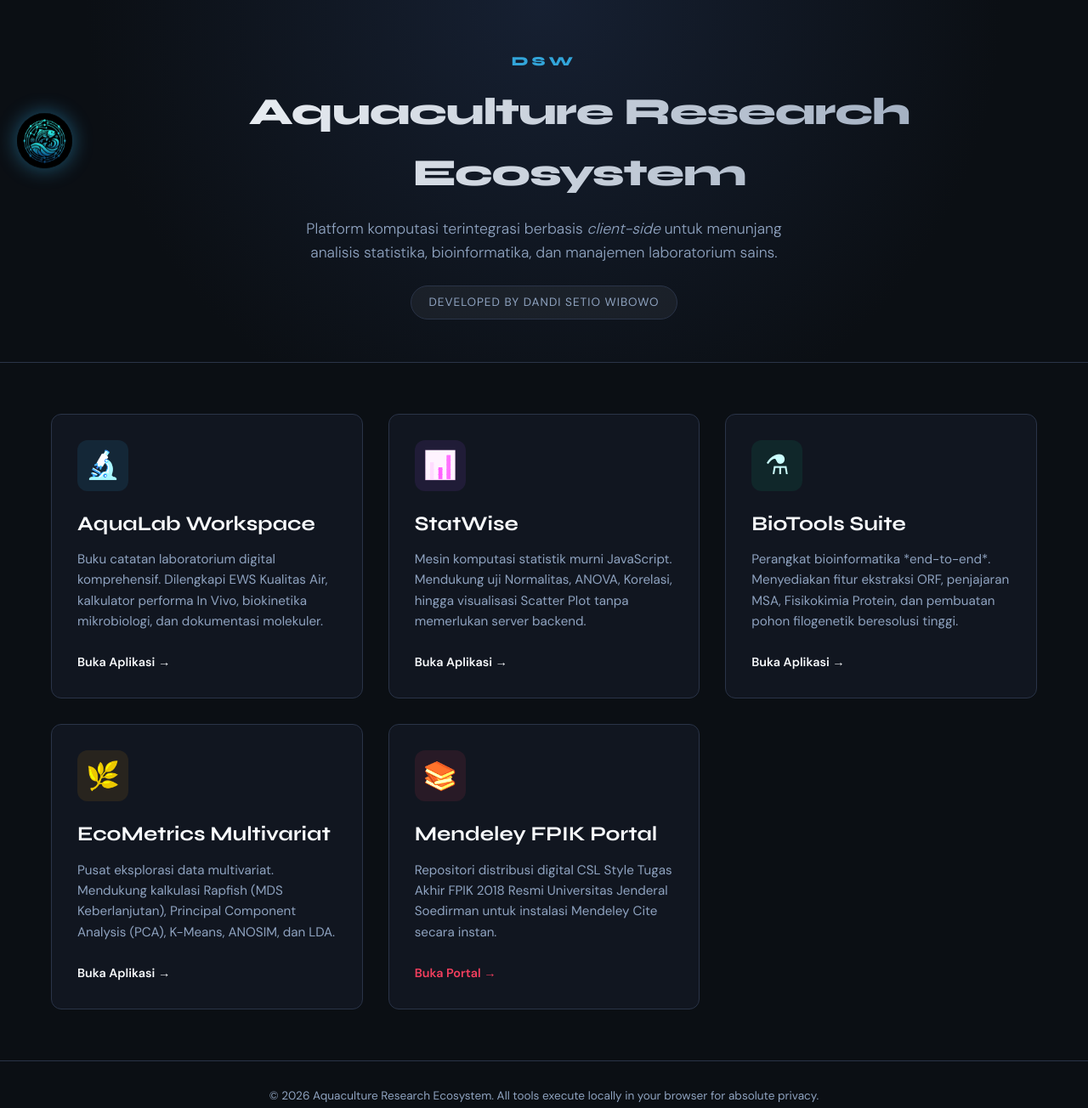
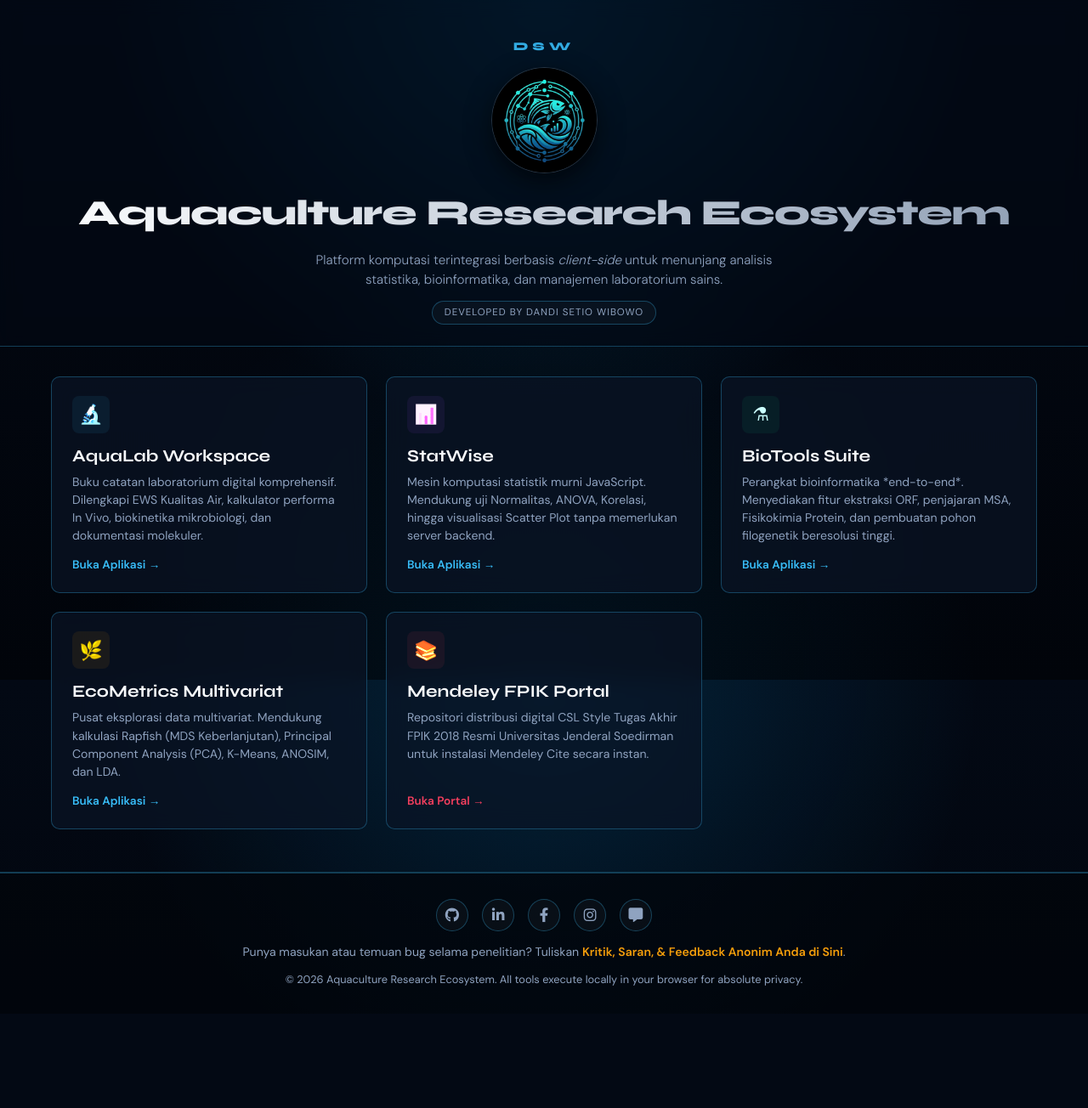
Before and after one commit to dandisw/Aquaculture-Research-Ecosystem, a plain HTML site: page index.html in a window 1280 px wide. Shown: the whole page at 85% size. After the commit the page ends 1193 px from the top, so only its background shows below. Drawn offline with Linux system fonts and the light colour scheme.

Commit message:
Update index.html

```diff
--- a/index.html
+++ b/index.html
@@ -11,12 +11,21 @@
     <meta property="og:image" content="https://dandisw.github.io/Aquaculture-Research-Ecosystem/ARE%20Logo.png">
 
     <link href="https://fonts.googleapis.com/css2?family=Syne:wght@400;600;700;800&family=DM+Sans:wght@300;400;500;600&display=swap" rel="stylesheet">
+    <link rel="stylesheet" href="https://cdnjs.cloudflare.com/ajax/libs/font-awesome/6.4.0/css/all.min.css">
     <style>
         :root {
-            --bg: #0b0f14; --bg-card: #111620; --border: #2a3448;
-            --text-main: #f8fafc; --text-muted: #8fa3c0;
-            --blue: #38bdf8; --purple: #a855f7; --emerald: #10b981;
-            --amber: #f59e0b; --red: #f43f5e;
+            /* Tema Gelap Premium - Nuansa Deep Sea Blue & High Contrast Border */
+            --bg: #030914;
+            --bg-card: rgba(10, 20, 38, 0.7);
+            --border: rgba(56, 189, 248, 0.3);
+            --border-hover: rgba(56, 189, 248, 0.85);
+            --text-main: #f8fafc;
+            --text-muted: #8fa3c0;
+            --blue: #38bdf8;
+            --purple: #a855f7;
+            --emerald: #10b981;
+            --amber: #f59e0b;
+            --red: #f43f5e;
         }
 
         * { box-sizing: border-box; margin: 0; padding: 0; }
@@ -25,43 +34,52 @@
             font-family: 'DM Sans', sans-serif;
             background-color: var(--bg);
             color: var(--text-main);
-            line-height: 1.6;
+            line-height: 1.5;
             display: flex;
             flex-direction: column;
             min-height: 100vh;
+            /* Efek Gradasi Kedalaman Laut Dalam */
+            background-image:
+                radial-gradient(circle at 50% 0%, rgba(2, 132, 199, 0.22) 0%, transparent 50%),
+                radial-gradient(circle at 50% 100%, rgba(3, 105, 161, 0.12) 0%, transparent 50%),
+                linear-gradient(to bottom, #030914, #01040a);
+            background-attachment: fixed;
+            overflow-x: hidden;
         }
 
         /* HEADER / HERO SECTION */
         header {
             text-align: center;
-            padding: 60px 20px 50px;
-            background: radial-gradient(circle at top, #162032 0%, var(--bg) 70%);
-            border-bottom: 1px solid var(--border);
+            padding: 45px 20px 25px;
+            border-bottom: 1.5px solid var(--border);
+            backdrop-filter: blur(10px);
+            -webkit-backdrop-filter: blur(10px);
+            background: rgba(3, 9, 20, 0.5);
         }
 
-        /* Gaya Khusus Penanda DSW Atas Tengah */
         .dsw-top-tag {
             font-family: 'Syne', sans-serif;
-            font-size: 0.95rem;
+            font-size: 0.85rem;
             font-weight: 800;
             text-transform: uppercase;
-            letter-spacing: 4px;
+            letter-spacing: 5px;
             color: var(--blue);
-            margin-bottom: 12px;
-            opacity: 0.85;
+            margin-bottom: 14px;
+            opacity: 0.9;
             display: block;
         }
 
         .hero-title {
             font-family: 'Syne', sans-serif;
-            font-size: 2.8rem;
+            font-size: 2.6rem;
             font-weight: 800;
-            margin-bottom: 15px;
+            margin-bottom: 12px;
             letter-spacing: -1px;
             display: flex;
+            flex-direction: column;
             align-items: center;
             justify-content: center;
-            gap: 18px;
+            gap: 16px;
         }
 
         .title-text {
@@ -70,180 +88,241 @@
             -webkit-text-fill-color: transparent;
         }
 
-        /* Desain Logo Baru Utama dengan Efek Melayang */
+        /* Logo Desain Baru: Simpel, Elegan, Tanpa Animasi Bergerak */
         .main-logo-img {
-            display: inline-block;
+            display: block;
             border-radius: 50%;
-            box-shadow: 0 0 25px rgba(56, 189, 248, 0.45);
-            animation: float 6s ease-in-out infinite;
+            width: 125px;
+            height: 125px;
+            object-fit: cover;
+            /* Border tipis & bayangan presisi mendalam */
+            border: 1px solid rgba(255, 255, 255, 0.15);
+            box-shadow: 0 10px 30px rgba(0, 0, 0, 0.6);
+            transition: transform 0.3s cubic-bezier(0.4, 0, 0.2, 1), border-color 0.3s ease;
         }
 
-        @keyframes float {
-            0% { transform: translateY(0px); }
-            50% { transform: translateY(-8px); }
-            100% { transform: translateY(0px); }
+        /* Respon hover minimalis dan modern */
+        .main-logo-img:hover {
+            transform: scale(1.03);
+            border-color: var(--blue);
         }
 
         .hero-subtitle {
-            font-size: 1.1rem;
+            font-size: 0.95rem;
             color: var(--text-muted);
-            max-width: 600px;
+            max-width: 580px;
             margin: 0 auto;
             font-weight: 300;
         }
 
-        /* Tombol Profil Author */
         .author-badge {
             display: inline-block;
-            margin-top: 25px;
-            padding: 8px 20px;
-            background: rgba(255,255,255,0.05);
+            margin-top: 14px;
+            padding: 4px 14px;
+            background: rgba(255, 255, 255, 0.03);
             border: 1px solid var(--border);
             border-radius: 50px;
-            font-size: 0.85rem;
+            font-size: 0.72rem;
             letter-spacing: 1px;
             color: var(--text-muted);
             text-transform: uppercase;
             text-decoration: none;
-            transition: all 0.3s ease;
+            transition: all 0.25s ease;
         }
         .author-badge:hover {
             color: var(--text-main);
             border-color: var(--blue);
             background: rgba(56, 189, 248, 0.1);
-            transform: translateY(-2px);
-            box-shadow: 0 5px 15px rgba(56, 189, 248, 0.15);
         }
 
         /* MAIN CONTENT & GRID */
         main {
             flex: 1;
-            padding: 60px 20px;
+            padding: 35px 20px 50px;
             max-width: 1200px;
             margin: 0 auto;
             width: 100%;
+            display: flex;
+            align-items: center;
         }
 
         .app-grid {
             display: grid;
-            grid-template-columns: repeat(auto-fit, minmax(300px, 1fr));
-            gap: 30px;
+            grid-template-columns: repeat(auto-fit, minmax(280px, 1fr));
+            gap: 22px;
+            width: 100%;
         }
 
-        /* APP CARDS */
+        /* KOTAK APP CARDS */
         .app-card {
             background: var(--bg-card);
-            border: 1px solid var(--border);
-            border-radius: 12px;
-            padding: 30px;
+            border: 1.5px solid var(--border);
+            border-radius: 10px;
+            padding: 22px 24px;
             text-decoration: none;
             color: inherit;
-            transition: all 0.3s cubic-bezier(0.4, 0, 0.2, 1);
+            transition: all 0.25s cubic-bezier(0.4, 0, 0.2, 1);
             display: flex;
             flex-direction: column;
             position: relative;
             overflow: hidden;
+            backdrop-filter: blur(12px);
+            -webkit-backdrop-filter: blur(12px);
         }
 
         .app-card::before {
             content: '';
             position: absolute;
             top: 0; left: 0; right: 0;
-            height: 4px;
+            height: 3px;
             background: transparent;
-            transition: 0.3s ease;
+            transition: 0.25s ease;
         }
 
         .app-card:hover {
-            transform: translateY(-8px);
-            box-shadow: 0 20px 40px rgba(0,0,0,0.4);
-            border-color: #3a4a68;
+            transform: translateY(-5px);
+            box-shadow: 0 15px 30px rgba(0,0,0,0.6);
+            border-color: var(--border-hover);
+            background: rgba(14, 28, 54, 0.7);
         }
 
         .app-icon {
-            width: 60px;
-            height: 60px;
-            border-radius: 12px;
+            width: 44px;
+            height: 44px;
+            border-radius: 8px;
             display: flex;
             align-items: center;
             justify-content: center;
-            font-size: 32px;
-            margin-bottom: 20px;
-            transition: all 0.3s ease;
+            font-size: 22px;
+            margin-bottom: 12px;
+            transition: all 0.25s ease;
         }
 
         .emoji-filter {
             display: inline-block;
-            transition: filter 0.3s ease, transform 0.3s ease;
+            transition: filter 0.25s ease, transform 0.25s ease;
         }
 
         .app-card:hover .emoji-filter {
-            transform: scale(1.15);
+            transform: scale(1.1);
         }
 
-        /* Pewarnaan Monokromatik Berdasarkan Ekosistem DSW */
-
-        /* Card 1: AquaLab (Cyan/Blue) */
+        /* Filter Warna Emoji Ekosistem DSW */
         .app-card.aqualab:hover::before { background: var(--blue); }
-        .app-card.aqualab .app-icon { background: rgba(56, 189, 248, 0.1); }
+        .app-card.aqualab .app-icon { background: rgba(56, 189, 248, 0.08); }
         .app-card.aqualab .emoji-filter { filter: grayscale(100%) brightness(1.2) sepia(1) hue-rotate(180deg) saturate(5); }
 
-        /* Card 2: StatWise (Purple) */
         .app-card.statwise:hover::before { background: var(--purple); }
-        .app-card.statwise .app-icon { background: rgba(168, 85, 247, 0.1); }
+        .app-card.statwise .app-icon { background: rgba(168, 85, 247, 0.08); }
         .app-card.statwise .emoji-filter { filter: grayscale(100%) brightness(1.2) sepia(1) hue-rotate(250deg) saturate(5); }
 
-        /* Card 3: BioTools (Emerald) */
         .app-card.biotools:hover::before { background: var(--emerald); }
-        .app-card.biotools .app-icon { background: rgba(16, 185, 129, 0.1); }
+        .app-card.biotools .app-icon { background: rgba(16, 185, 129, 0.08); }
         .app-card.biotools .emoji-filter { filter: grayscale(100%) brightness(1.1) sepia(1) hue-rotate(110deg) saturate(4); }
 
-        /* Card 4: EcoMetrics (Amber) */
         .app-card.ecometrics:hover::before { background: var(--amber); }
-        .app-card.ecometrics .app-icon { background: rgba(245, 158, 11, 0.1); }
+        .app-card.ecometrics .app-icon { background: rgba(245, 158, 11, 0.08); }
         .app-card.ecometrics .emoji-filter { filter: grayscale(100%) brightness(1.2) sepia(1) hue-rotate(15deg) saturate(5); }
 
-        /* Card 5: Mendeley Portal (Rose/Red) */
         .app-card.mendeley:hover::before { background: var(--red); }
-        .app-card.mendeley .app-icon { background: rgba(244, 63, 94, 0.1); }
+        .app-card.mendeley .app-icon { background: rgba(244, 63, 94, 0.08); }
         .app-card.mendeley .emoji-filter { filter: grayscale(100%) brightness(1.2) sepia(1) hue-rotate(330deg) saturate(5); }
         .app-card.mendeley .app-link-text { color: var(--red); }
 
         .app-title {
             font-family: 'Syne', sans-serif;
-            font-size: 1.5rem;
+            font-size: 1.25rem;
             font-weight: 700;
-            margin-bottom: 10px;
+            margin-bottom: 5px;
         }
 
         .app-desc {
             color: var(--text-muted);
-            font-size: 0.95rem;
+            font-size: 0.88rem;
             flex: 1;
+            line-height: 1.5;
         }
 
         .app-link-text {
-            margin-top: 25px;
-            font-size: 0.9rem;
+            margin-top: 14px;
+            font-size: 0.85rem;
             font-weight: 600;
             display: flex;
             align-items: center;
-            gap: 5px;
+            gap: 4px;
+            color: var(--blue);
         }
 
-        /* FOOTER */
+        /* FOOTER SYSTEM */
         footer {
             text-align: center;
             padding: 30px 20px;
-            border-top: 1px solid var(--border);
+            border-top: 2px solid var(--border);
             color: var(--text-muted);
-            font-size: 0.85rem;
+            font-size: 0.8rem;
+            flex-shrink: 0;
+            background: rgba(2, 6, 12, 0.8);
         }
 
-        /* RESPONSIVE */
+        .footer-socials {
+            display: flex;
+            justify-content: center;
+            gap: 16px;
+            margin-bottom: 14px;
+            flex-wrap: wrap;
+        }
+
+        .footer-link {
+            display: flex;
+            align-items: center;
+            justify-content: center;
+            width: 38px;
+            height: 38px;
+            border-radius: 50%;
+            background: rgba(255, 255, 255, 0.03);
+            border: 1px solid var(--border);
+            color: var(--text-muted);
+            font-size: 1.05rem;
+            text-decoration: none;
+            transition: all 0.25s cubic-bezier(0.4, 0, 0.2, 1);
+        }
+
+        .footer-link:hover {
+            transform: translateY(-4px);
+            color: var(--text-main);
+            box-shadow: 0 0 12px var(--blue);
+        }
+
+        .footer-link.github:hover { border-color: #ffffff; color: #ffffff; box-shadow: 0 0 12px rgba(255,255,255,0.4); }
+        .footer-link.linkedin:hover { border-color: #0A66C2; color: #0A66C2; box-shadow: 0 0 12px rgba(10,102,194,0.4); }
+        .footer-link.facebook:hover { border-color: #1877F2; color: #1877F2; box-shadow: 0 0 12px rgba(24,119,242,0.4); }
+        .footer-link.instagram:hover { border-color: #E1306C; color: #E1306C; box-shadow: 0 0 12px rgba(225,48,108,0.4); }
+        .footer-link.secreto:hover { border-color: var(--amber); color: var(--amber); box-shadow: 0 0 12px rgba(245,158,11,0.6); }
+
+        .feedback-text {
+            font-size: 0.88rem;
+            color: var(--text-muted);
+            margin-bottom: 12px;
+        }
+        .feedback-text a {
+            color: var(--amber);
+            text-decoration: none;
+            font-weight: 600;
+            transition: color 0.2s;
+        }
+        .feedback-text a:hover {
+            color: #fbbf24;
+            text-decoration: underline;
+        }
+
+        /* RESPONSIVE CONTROL */
         @media (max-width: 768px) {
-            .hero-title { font-size: 1.9rem; flex-direction: column; gap: 8px; }
-            .main-logo-img { width: 55px; height: 55px; }
+            header { padding: 35px 15px 15px; }
+            .hero-title { font-size: 1.8rem; gap: 10px; }
+            .main-logo-img { width: 110px; height: 110px; }
+            main { padding: 15px 15px 30px; }
+            .app-grid { grid-template-columns: 1fr; gap: 15px; }
+            .footer-socials { gap: 12px; }
         }
     </style>
 </head>
@@ -251,9 +330,8 @@
 
     <header>
         <div class="dsw-top-tag">DSW</div>
-
         <h1 class="hero-title">
-            <img src="ARE%20Logo.png" alt="Logo Aquaculture Research Ecosystem" class="main-logo-img" style="width: 65px; height: 65px;">
+            <img src="ARE%20Logo.png" alt="Logo Aquaculture Research Ecosystem" class="main-logo-img">
             <span class="title-text">Aquaculture Research Ecosystem</span>
         </h1>
         <p class="hero-subtitle">Platform komputasi terintegrasi berbasis <em>client-side</em> untuk menunjang analisis statistika, bioinformatika, dan manajemen laboratorium sains.</p>
@@ -305,6 +383,28 @@
     </main>
 
     <footer>
+        <div class="footer-socials">
+            <a href="https://github.com/dandisw" class="footer-link github" target="_blank" title="Profil GitHub">
+                <i class="fab fa-github"></i>
+            </a>
+            <a href="https://www.linkedin.com/in/dandi-setio-wibowo" class="footer-link linkedin" target="_blank" title="Koneksi LinkedIn">
+                <i class="fab fa-linkedin-in"></i>
+            </a>
+            <a href="https://www.facebook.com/share/1B5nMB7Gde/" class="footer-link facebook" target="_blank" title="Koneksi Facebook">
+                <i class="fab fa-facebook-f"></i>
+            </a>
+            <a href="https://www.instagram.com/dandisetio_w" class="footer-link instagram" target="_blank" title="Ikuti Instagram">
+                <i class="fab fa-instagram"></i>
+            </a>
+            <a href="https://secreto.site/a8vwl7" class="footer-link secreto" target="_blank" title="Kirim Umpan Balik Anonim (Secreto)">
+                <i class="fas fa-comment-alt"></i>
+            </a>
+        </div>
+
+        <p class="feedback-text">
+            Punya masukan atau temuan bug selama penelitian? Tuliskan <a href="https://secreto.site/a8vwl7" target="_blank">Kritik, Saran, &amp; Feedback Anonim Anda di Sini</a>.
+        </p>
+
         <p>&copy; 2026 Aquaculture Research Ecosystem. All tools execute locally in your browser for absolute privacy.</p>
     </footer>
 
```
